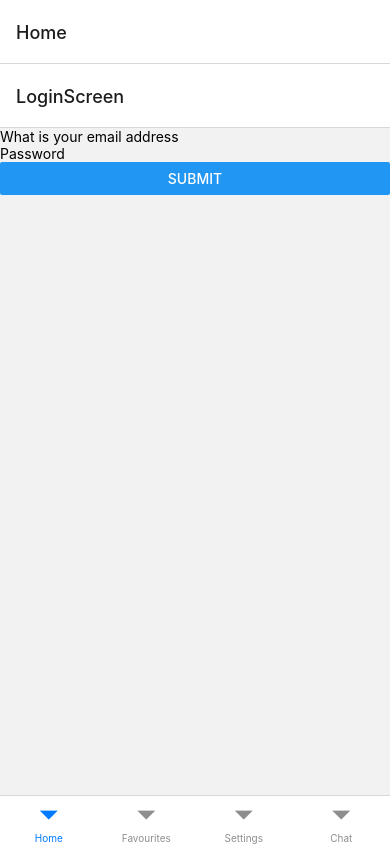
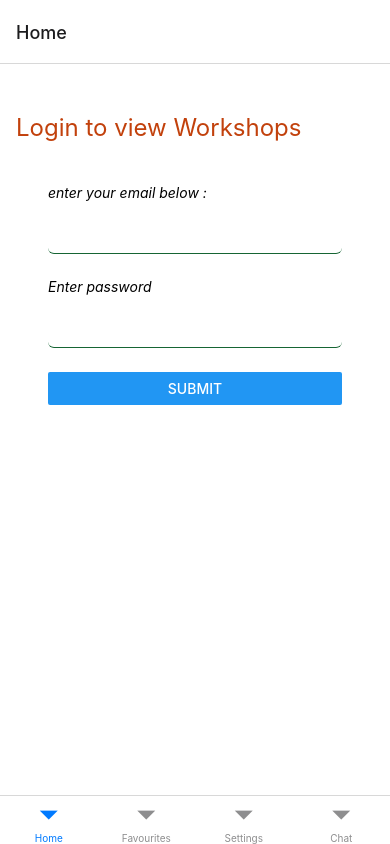
Before and after one commit to Sean-Miningah/AutoShops.Mobile, a React Native app: screen /LoginScreen in a window 390 px wide. Built offline with nearby package versions, Linux system fonts and the light colour scheme.

Commit message:
Login and Registration fucntionality and state management

```diff
--- a/App.js
+++ b/App.js
@@ -6,10 +6,14 @@ import BottomTabNavigator from './navigation/TabNavigator';
 
 
 export default function App() {
+  const [isRegistered, setIsRegistered] = useState(false)
   const [isLoggedIn, setIsLoggedIn] = useState(false);
 
+
   const userSettings = {
-    LoggedIn: isLoggedIn,
+    isLoggedIn,
+    isRegistered,
+    setIsRegistered,
     setIsLoggedIn
   }
   return (
--- a/screens/LoginScreen.js
+++ b/screens/LoginScreen.js
@@ -1,77 +1,121 @@
-import React, { useState, useContext } from "react";
-import { Button, TextInput, View} from 'react-native';
-import { Formik} from "formik";
-import * as Yup from "yup";
+import React, { useEffect, useState, useContext, useLayoutEffect } from "react";
+import { Button, TextInput, View, Text} from 'react-native';
+import { useForm, Controller } from "react-hook-form"
+import axios from "axios"
 
 import AppContext from "../AppContext";
-import { login } from "../services/auth.service"
+import { setLoginData } from "../services/auth.service"
+import GlobalStyles from '../GlobalStyles'
+
+const API_URL = "http://192.168.100.4:8000/api/auto-users/";
+
+const Login = ({ navigation }) => {
+  const {setIsLoggedIn, isLoggedIn} = useContext(AppContext);
 
 
-const Login = ({ navigation }) => {
-  const myContext = useContext(AppContext);
-  const [loading, setLoading] = useState(false);
+  useLayoutEffect(() => {
+    navigation.setOptions({
+      headerShown:false,
+    })
+  }, [])
 
-  const initialValues = {
-    email: "",
-    password: "",
+  const { control, handleSubmit, formState: { errors} } = useForm({
+    defautlValues: {
+      email: '',
+      password: ''
+    }
+  })
+
+  const onSubmit = (values) => {
+    return axios({
+      method: 'post',
+      url: API_URL + "login/",
+      data: {
+        email: values.email,
+        password: values.password
+      }
+    })
+    .then((response) => {
+      if (response.status === 201){
+        console.log(response.data);
+        setLoginData(response.data);
+        setIsLoggedIn(true);
+      }
+    })
+    .catch(error => console.error(error.response.status))
   };
 
-  const validationSchema = Yup.object().shape({
-    email: Yup.string().required("This field is required!"),
-    password: Yup.string().required("This field is required!"),
-  });
-
-  const handleLogin = (formValue) => {
-    const { email, password } = formValue;
-    setLoading(true);
-    if (login(email, password)){
-      myContext.setIsLoggedIn(true)
+  useEffect(() => {
+    console.log(isLoggedIn)
+    if (isLoggedIn === true){
       navigation.navigate('HomeScreen')
-    } else {
-      myContext.setIsLoggedIn(false)
     }
-    console.log(myContext.LoggedIn)
-    setLoading(false);
-  };
-
-  if (myContext.LoggednIn === true ){
-    () => navigation.navigate('HomeScreen')
-  }
+  }, [isLoggedIn])
 
   return (
-        <Formik
-        initialValues={initialValues}
-        validationSchema={validationSchema}
-        onSubmit={values => handleLogin(values)}
+    <View
+      style={GlobalStyles.droidSafeArea}
       >
-            {({ handleChange, handleBlur, handleSubmit, values }) => (
+      <View className="pt-12 mx-4">
+        <Text className="text-2xl text-orange-700">Login to view Workshops</Text>
+      </View>
+      <View className="bg-white pt-10 pb-20 px-12 h-max">
+        <View className="mb-4">
+          <Text className="text-1xl italic pb-2">enter your email below : </Text>
           <View>
+            <View
+              className="border-green-800 border-b  rounded-md py-2 mb-2"
+              >
+              <Controller
+                control={control}
+                rules={{
+                required: true,
+                }}
+                render={({ field: { onChange, onBlur, value } }) => (
                   <TextInput
-                  name="Email"
-                  placeholder="What is your email address"
-                  onChangeText={handleChange('email')}
-                  onBlur={handleBlur('email')}
-                  value={values.email}
+                    className="pl-4 text-xl"
+                    onBlur={onBlur}
+                    onChangeText={onChange}
+                    value={value}
                   />
+                )}
+                name="email"
+              />
+            </View>
+            {errors.email && <Text className="text-sm tracking-tight text-amber-600">This is required.</Text>}
+          </View>
+        </View>
 
+        <View className="mb-4">
+          <Text className="text-1xl italic pb-2">Enter password</Text>
+          <View>
+            <View
+              className="border-green-800 border-b  rounded-md py-2 mb-2"
+              >
+              <Controller
+                control={control}
+                rules={{
+                  required: true,
+                }}
+                render={({ field: { onChange, onBlur, value } }) => (
                   <TextInput
-                  name="password"
-                  placeholder="Password"
-                  // Check on the styles situation
-                  // style={styles.textInput}
-                  onChangeText={handleChange('password')}
-                  onBlur={handleBlur('password')}
-                  value={values.password}
+                    className="pl-4 text-xl"
+                    onBlur={onBlur}
+                    onChangeText={onChange}
+                    value={value}
                     secureTextEntry
                   />
-
-                <Button
-                  onPress={handleSubmit}
-                  title="Submit"
+                )}
+                name="password"
               />
             </View>
-            )}
-        </Formik>
+            {errors.password && <Text className="text-sm tracking-tight text-amber-600">This is required.</Text>}
+          </View>
+        </View>
+
+        <Button title="Submit" onPress={handleSubmit(onSubmit)} />
+      </View>
+    </View>
   )
 };
 
--- a/screens/RegistrationScreen.js
+++ b/screens/RegistrationScreen.js
@@ -1,17 +1,14 @@
-import React, { useState, useEffect, useContext } from "react";
+import React, { useState, useEffect} from "react";
 import { Text, Button, TextInput, View } from 'react-native';
 import * as ImagePicker from 'expo-image-picker';
 import { useForm, Controller } from "react-hook-form"
 import axios from "axios"
 
-import AppContext from "../AppContext"
 import GlobalStyles from '../GlobalStyles'
 
 const API_URL = "http://192.168.100.4:8000/api/auto-users/";
 
 const Register = ({ navigation }) => {
-  const myContext = useContext(AppContext)
-
   const [isRegistered, setRegistered] = useState(false)
 
   const { control, handleSubmit, formState: { errors } } = useForm({
@@ -22,34 +19,6 @@ const Register = ({ navigation }) => {
       password: ''
     }
   });
-
-  const register = (values) => {
-    return axios({
-      method: 'post',
-      url: API_URL + "register/",
-      data: {
-        email: values.email,
-        password: values.password,
-        first_name: values.firstName,
-        last_name: values.lastName,
-      }
-    })
-    .then((response) => {
-      if (response.status === 201){
-        setRegistered(true)
-        return true
-      } else {
-        console.log(reponse)
-        return false
-      }
-    })
-    .catch(error => {
-      if (error.response) {
-        console.log(error.response.status)
-      }
-
-    })
-  };
 
   const onSubmit = (values) => {
     return axios({
```
Lines whose indentation alone changed are shown as unchanged.
